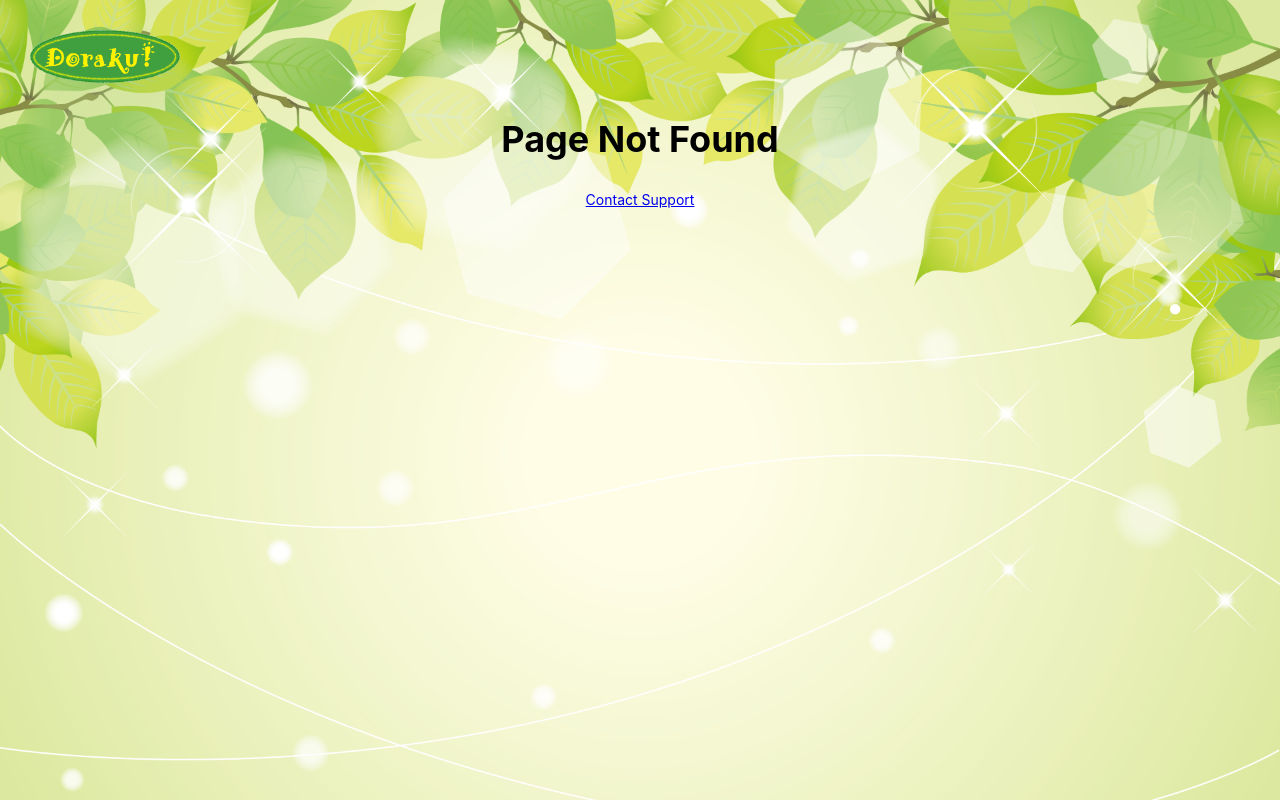
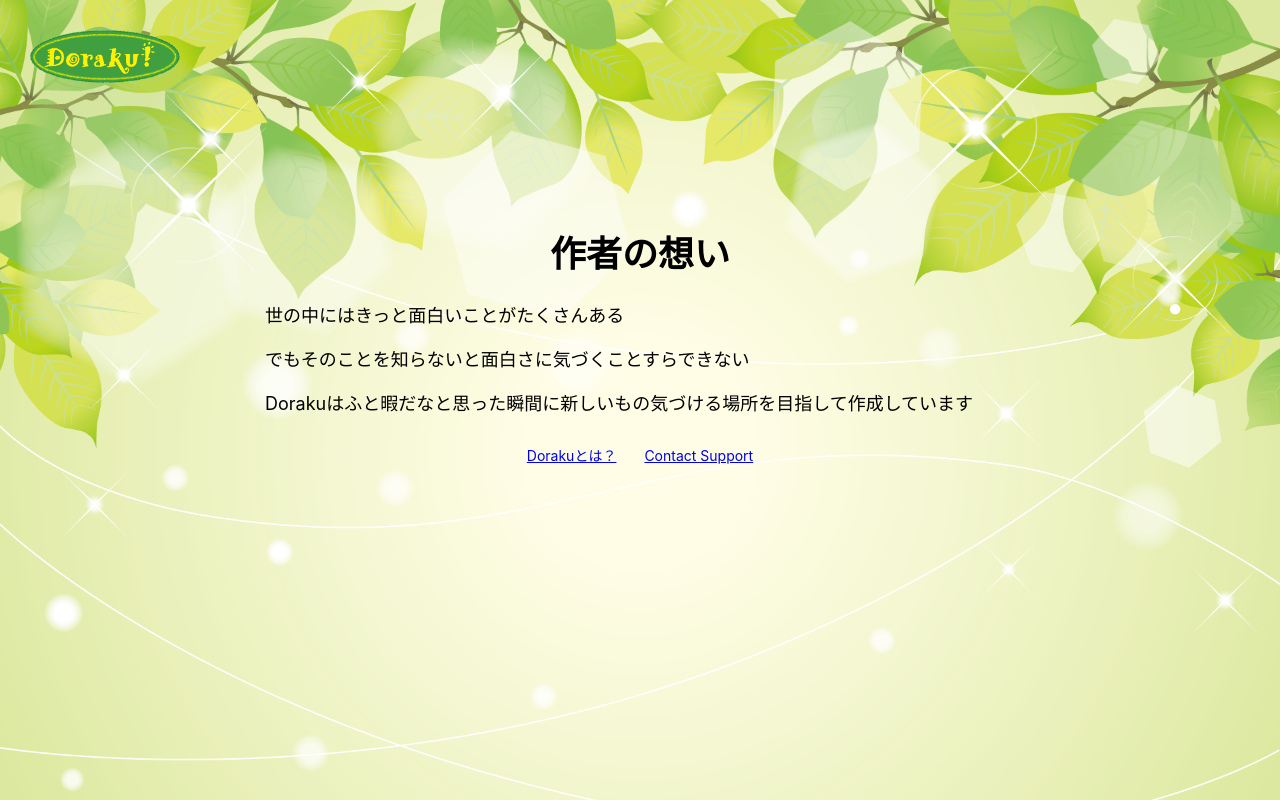
Before and after one commit to sh-miyoshi/doraku, a React (Create React App) app in the folder frontend/doraku/: page /about in a window 1280 px wide. Before the commit this address had no page. Built offline with nearby package versions, Linux system fonts and the light colour scheme.

Commit message:
add doraku page

```diff
--- a/frontend/doraku/src/App.js
+++ b/frontend/doraku/src/App.js
@@ -10,6 +10,7 @@ import { Top } from './top';
 import Today from './today';
 import Detail from './detail';
 import List from './list';
+import About from './about';
 import Recommend from './recommend';
 import RecommendResult from './recommend_result';
 import { Error404 } from './errors/404';
@@ -49,10 +50,13 @@ class App extends Component {
                 <Route path="/list" component={List} />
                 <Route path="/recommend" component={Recommend} />
                 <Route path="/recommend_result" component={RecommendResult} />
+                <Route path="/about" component={About} />
                 <Route component={Error404} />
               </Switch>
 
               <footer>
+                <Link to="/about">Dorakuとは？</Link>
+                &emsp;&emsp;
                 <a href="https://github.com/sh-miyoshi/doraku/issues/new/choose">Contact Support</a>
               </footer>
             </div>
--- /dev/null
+++ b/frontend/doraku/src/about.css
@@ -0,0 +1,6 @@
+.message{
+  width: 750px;
+  margin-right: auto;
+  margin-left: auto;
+  text-align: left;
+}
--- /dev/null
+++ b/frontend/doraku/src/about.js
@@ -0,0 +1,28 @@
+import React, { Component } from 'react';
+import { connect } from 'react-redux';
+import './about.css'
+
+class About extends Component {
+  render() {
+    return (
+      <div>
+        <br />
+        <br />
+        <br />
+        <br />
+        <h1>作者の想い</h1>
+        <div className="message">
+          <p>世の中にはきっと面白いことがたくさんある</p>
+          <p>でもそのことを知らないと面白さに気づくことすらできない</p>
+          <p>Dorakuはふと暇だなと思った瞬間に新しいもの気づける場所を目指して作成しています</p>
+        </div>
+      </div>
+    )
+  }
+}
+
+const mapStateToProps = state => ({})
+
+export default connect(
+  mapStateToProps
+)(About)
```
